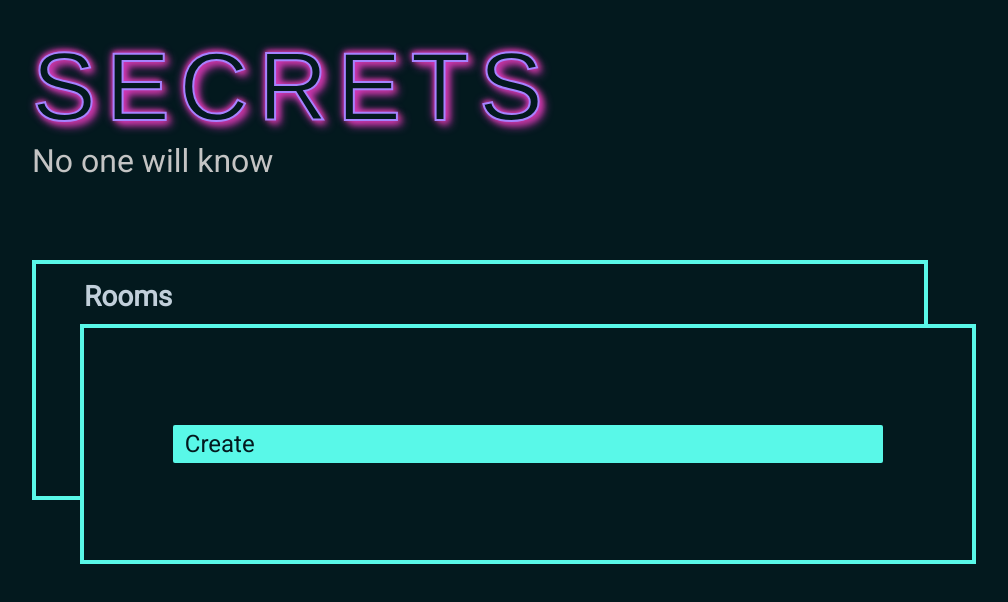
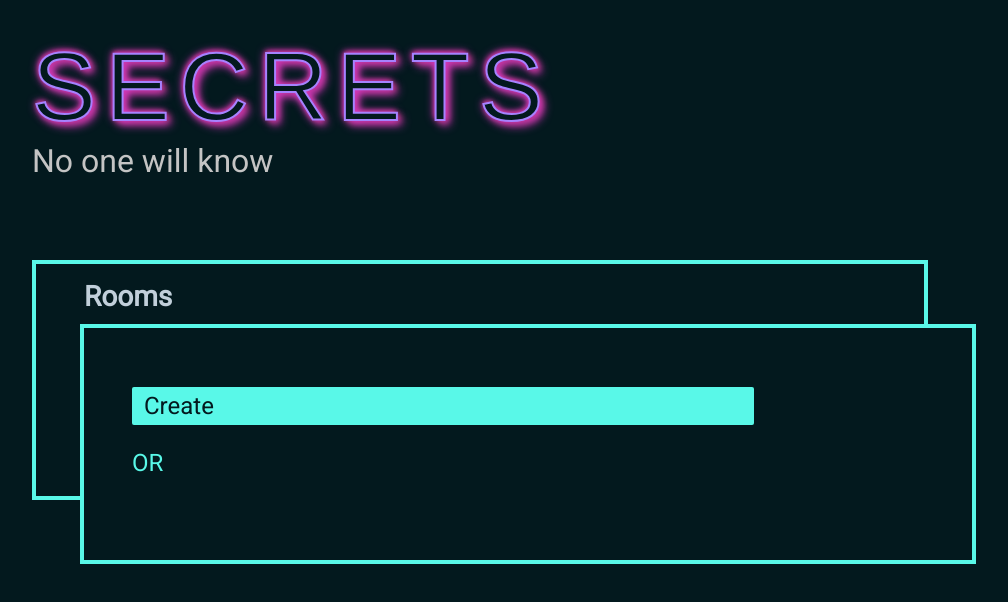
Before and after one commit to jamesncox/secrets, a React (Create React App) app: page / in a window 1280 px wide. Shown: the top 602 px of the page, without its empty margins (0-1008 px from the left). Built offline with nearby package versions, Linux system fonts and the light colour scheme; a web font is replaced by a local one.

Commit message:
Add OR text and update box-front layout

```diff
--- a/src/components/RoomPortal.js
+++ b/src/components/RoomPortal.js
@@ -10,6 +10,7 @@ export default function RoomPortal() {
         <Button type="primary" className="create-btn">
           Create
         </Button>
+        <p className="or-text">OR</p>
       </div>
     </>
   );
--- a/src/stylesheets/App.css
+++ b/src/stylesheets/App.css
@@ -64,7 +64,7 @@ body {
   display: flex;
   flex-direction: column;
   justify-content: center;
-  place-items: center;
+  place-items: start;
 }
 
 /* box content */
@@ -91,11 +91,20 @@ body {
   flex-direction: row;
   align-items: flex-start;
   padding: 5px 12px;
-  width: 80%;
+  margin-left: 3rem;
+  width: 70%;
   border: none;
 }
 
 .create-btn:hover {
   background-color: #d13891;
-  /* color: #ebeef0; */
 }
+
+.or-text {
+  font-family: Roboto;
+  font-style: normal;
+  font-weight: normal;
+  color: #59f8e8;
+  font-size: 1.5rem;
+  margin-left: 3rem;
+}
```
